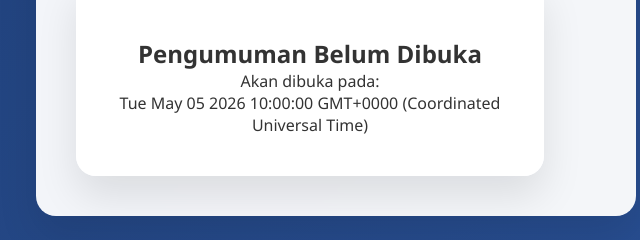
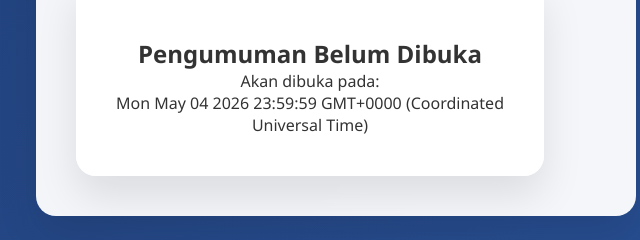
Before and after one commit to mahdanitheo1/Website-Kelulusan-2026, a plain HTML site: page index.html in a window 1280 px wide. Shown: the part 445-685 px from the top of the page, 304-944 px from the left. Drawn offline with Linux system fonts and the light colour scheme.

```diff
--- a/index.html
+++ b/index.html
@@ -221,7 +221,7 @@
 
     <script>
         // Batas waktu pembukaan pencarian NISN
-        const OPEN_TIME = new Date("2026-05-05T10:00:00");
+        const OPEN_TIME = new Date("2026-05-04T23:59:59");
         const NOW = new Date(); // Ubah sesuai kebutuhan
 
         const lockDiv = document.getElementById('lock');
```
